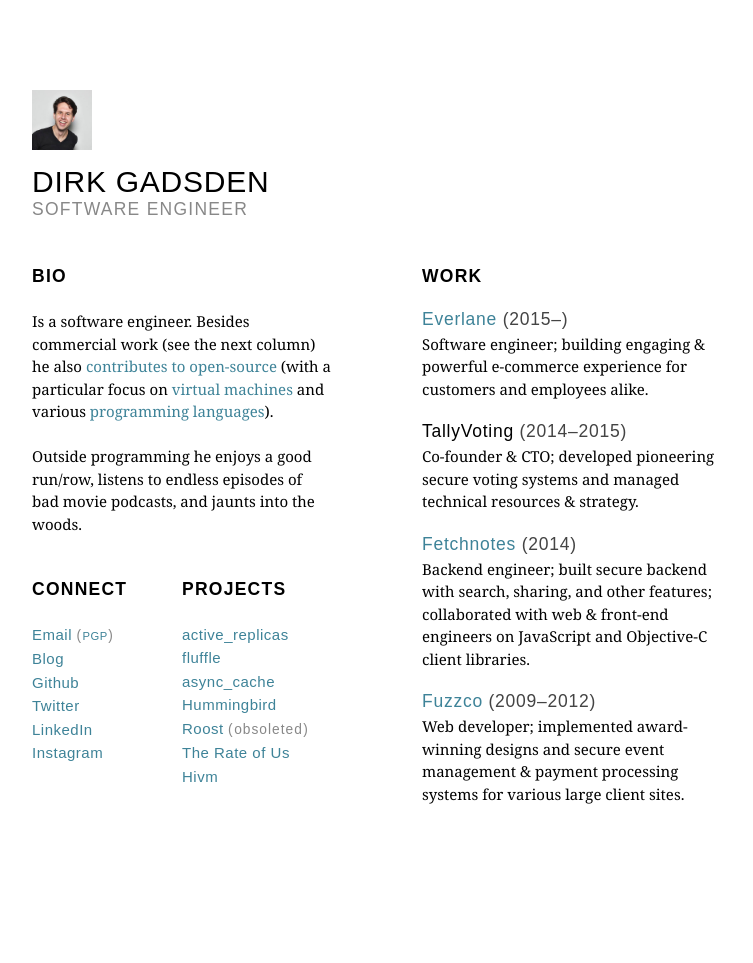
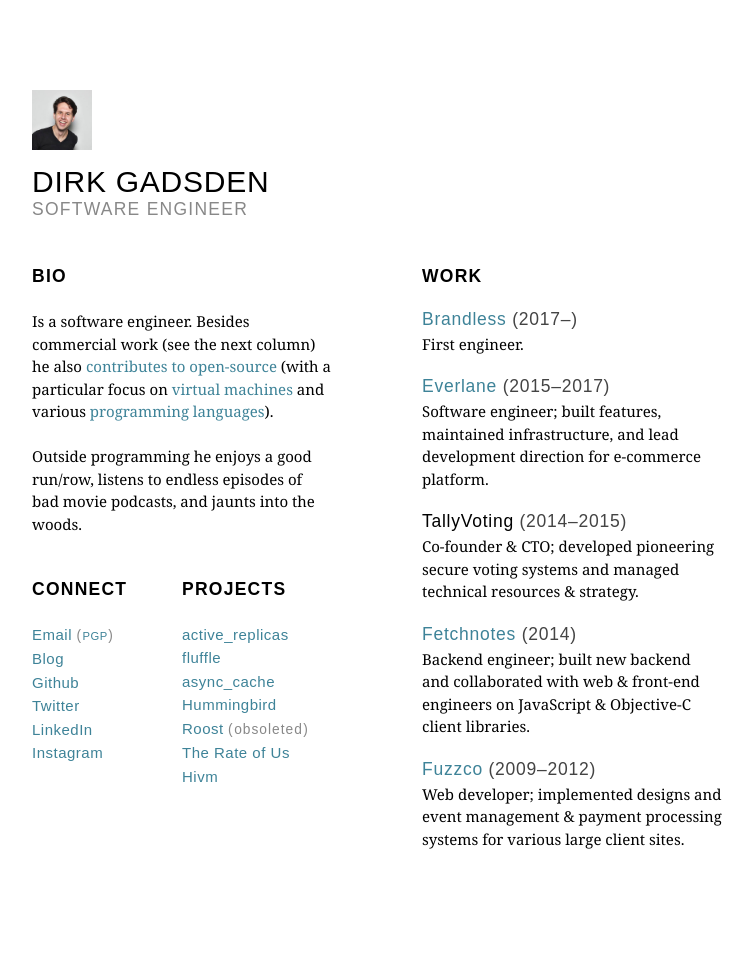
Before and after one commit to dirk/dirk.to, a Jekyll site: the page built from index.html, in a window 1280 px wide. Shown: the whole page, without its empty margins (263-1016 px from the left). Built offline with Jekyll 4.4.1, drawn with Linux system fonts in a browser that asks for light colours; comment, search, counter and statistics services are not loaded; before the commit the page ends 918 px from its top, so only the background shows below that.

Commit message:
Add Brandless to work history; edit down descriptions in work history

```diff
--- a/index.html
+++ b/index.html
@@ -47,17 +47,20 @@
           <div class="column column--work">
             <h2>Work</h2>
 
-            <h3><a href="https://www.everlane.com">Everlane</a> <span>(2015&ndash;)</span></h3>
-            <p>Software engineer; building engaging &amp; powerful e-commerce experience for customers and employees alike.</p>
+            <h3><a href="http://www.brandless.com/">Brandless</a> <span>(2017&ndash;)</span></h3>
+            <p>First engineer.</p>
+
+            <h3><a href="https://www.everlane.com">Everlane</a> <span>(2015&ndash;2017)</span></h3>
+            <p>Software engineer; built features, maintained infrastructure, and lead development direction for e-commerce platform.</p>
 
             <h3>TallyVoting <span>(2014&ndash;2015)</span></h3>
             <p>Co-founder &amp; CTO; developed pioneering secure voting systems and managed technical resources &amp; strategy.</p>
 
             <h3><a href="http://www.fetchnotes.com">Fetchnotes</a> <span>(2014)</span></h3>
-            <p>Backend engineer; built secure backend with search, sharing, and other features; collaborated with web &amp; front-end engineers on JavaScript and Objective-C client libraries.</p>
+            <p>Backend engineer; built new backend and collaborated with web &amp; front-end engineers on JavaScript &amp; Objective-C client libraries.</p>
 
             <h3><a href="http://fuzzco.com">Fuzzco</a> <span>(2009&ndash;2012)</span></h3>
-            <p>Web developer; implemented award-winning designs and secure event management &amp; payment processing systems for various large client sites.</p>
+            <p>Web developer; implemented designs and event management &amp; payment processing systems for various large client sites.</p>
           </div>
 
           <div class="column column--connect-and-projects">
```
